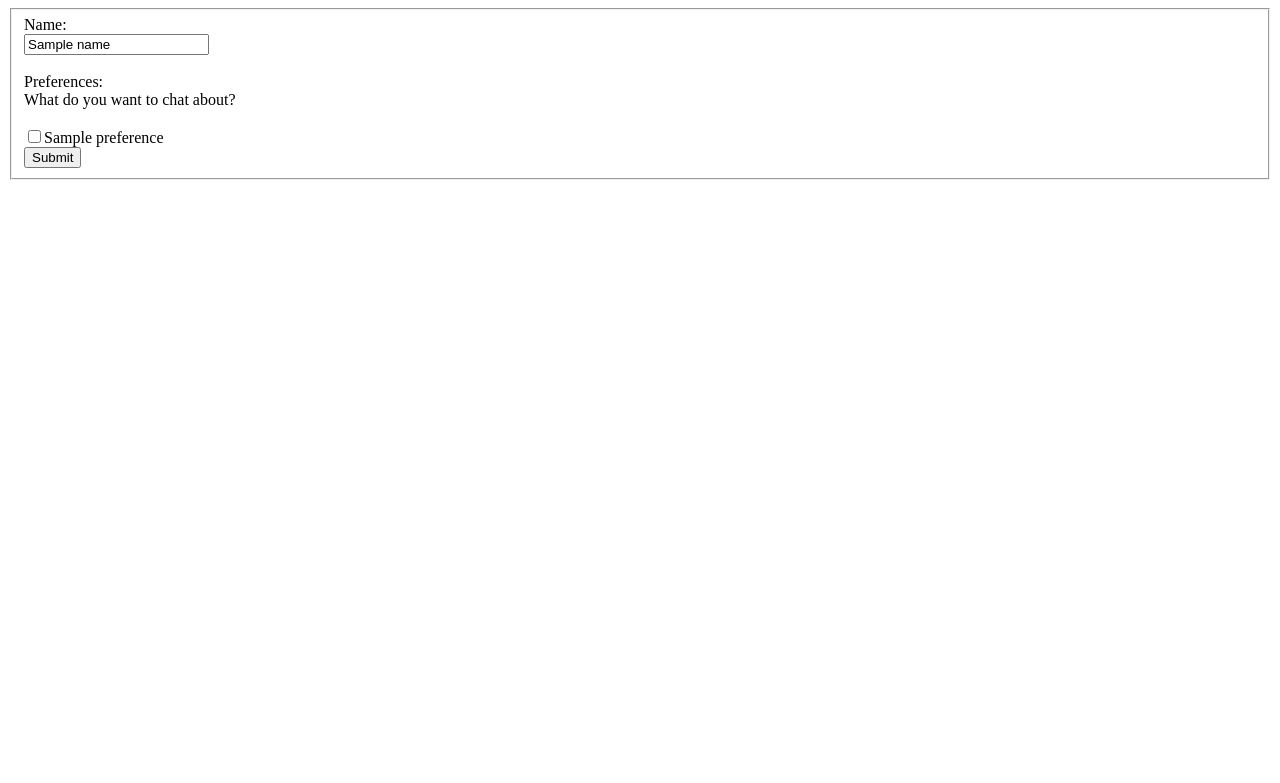
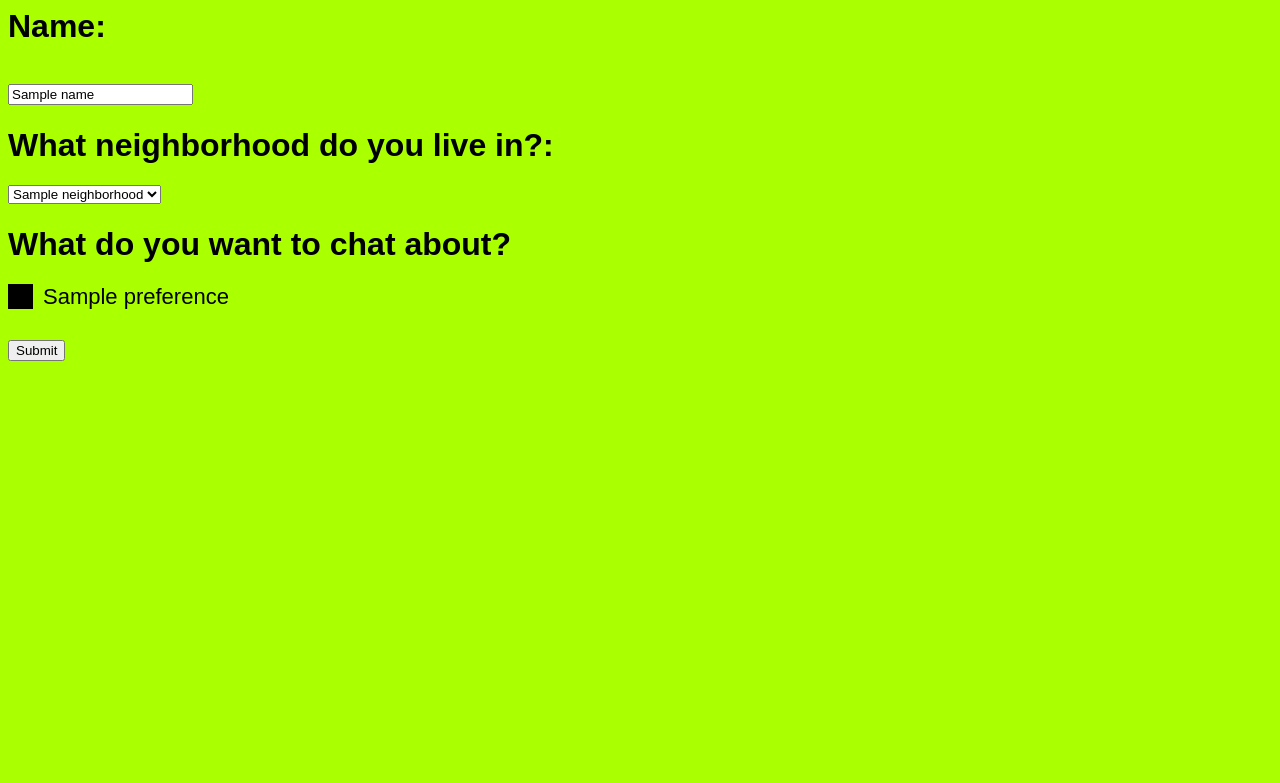
Before and after one commit to lmluck/chatterbreath, a Python web app: template templates/profile-edit.html in a window 1280 px wide. Shown: the top 783 px of the page. Run offline with Jinja, Linux system fonts and the light colour scheme; the template is opened without the code that fills it: most values are stand-ins (such as "Sample title", 1, 10 or a date in 2020).

Commit message:
location now stored

```diff
--- a/socialmodels.py
+++ b/socialmodels.py
@@ -4,5 +4,6 @@ class UserProfile(ndb.Model):
     name = ndb.StringProperty()
     email = ndb.StringProperty()
     preferences = ndb.StringProperty(repeated=True)
+    neighborhood = ndb.StringProperty()
     description = ndb.TextProperty()
     last_update = ndb.DateTimeProperty(auto_now=True)
--- /dev/null
+++ b/static/profile-edit.css
@@ -0,0 +1,90 @@
+body {
+  background-color: #AAFF00;
+   font-size: 16px;
+font-family: 'Maven Pro', sans-serif;
+font-style: normal;
+font-weight: 300;
+
+}
+
+editor {
+  background-color: black; /* Green */
+  border: none;
+  color: white;
+  padding: 15px 32px;
+  text-align: center;
+  text-decoration: none;
+  display: inline-block;
+  font-size: 16px;
+font-family: 'Maven Pro', sans-serif;
+font-style: normal;
+font-weight: 300;
+/* margin-right: 90px; */
+width: 300px;
+
+}
+
+button:hover {
+    background-color:#FF70CB;
+     color: white;
+}
+
+.container .checkmark:after {
+  left: 9px;
+  top: 5px;
+  width: 5px;
+  height: 10px;
+  border: solid white;
+  border-width: 0 3px 3px 0;
+  -webkit-transform: rotate(45deg);
+  -ms-transform: rotate(45deg);
+  transform: rotate(45deg);
+}
+
+.container input:checked ~ .checkmark:after {
+  display: block;
+}
+
+.container input:checked ~ .checkmark {
+  background-color: #FF70CB;
+}
+
+.container:hover input ~ .checkmark {
+  background-color:#FF70;
+}
+
+.container input {
+  position: absolute;
+  opacity: 0;
+  cursor: pointer;
+  height: 0;
+  width: 0;
+}
+
+.container {
+  display: block;
+  position: relative;
+  padding-left: 35px;
+  margin-bottom: 12px;
+  cursor: pointer;
+  font-size: 22px;
+  -webkit-user-select: none;
+  -moz-user-select: none;
+  -ms-user-select: none;
+  user-select: none;
+}
+
+.checkmark:after {
+  content: "";
+  position: absolute;
+  display: none;
+}
+
+.checkmark {
+  position: absolute;
+  top: 0;
+  left: 0;
+  height: 25px;
+  width: 25px;
+  background-color: black;
+}
--- a/templates/profile-edit.html
+++ b/templates/profile-edit.html
@@ -1,16 +1,28 @@
+<html>
+    <head>
+        <link rel="stylesheet" href="/i/profile-edit.css">
+        </head>
+<form id="profile" method='post' action="/profile-save">
+<div class: "editor">
+    <h1>Name: </h1><br><input type = "text" name="name" value='{{name}}'><br>
+    <h1>What neighborhood do you live in?: </h1>
+    <div class="neighborhoods">
 
+        <select name="neighborhood">
+    {% for neighborhood in neighborhood_options %}
+        <option value="{{neighborhood}}" name="neighborhood">{{neighborhood}}</option>
+    {% endfor %}
+    </select>
 
-<form method='post' action="/profile-save">
-<fieldset>
-    Name: <br><input type = "text" name="name" value='{{name}}'><br><br>
-    Preferences: <br>
+     <br>
     <!-- <iframe src="/preferences"></iframe><br> -->
-    <div>What do you want to chat about?</div><br>
+    <div><h1>What do you want to chat about?<h1></div>
 <div class="preferences">
     {% for preference in preferences %}
-    <input type="checkbox" value="{{preference}}" name="preferences" {% if preference in userpreferences %}checked{% endif %}>{{preference}}<br>
+    <label class= "container"><input type="checkbox" value="{{preference}}" name="preferences" {% if preference in userpreferences %}checked{% endif %}>{{preference}}<span class="checkmark"></span></label><br>
     {% endfor %}
    <input type="submit" >
 </div>
-</fieldset>
+</div >
     </form>
+</html>
```
Also changed, not shown: main.py (+7 -3 lines), socialdata.py (+25 -2 lines).
